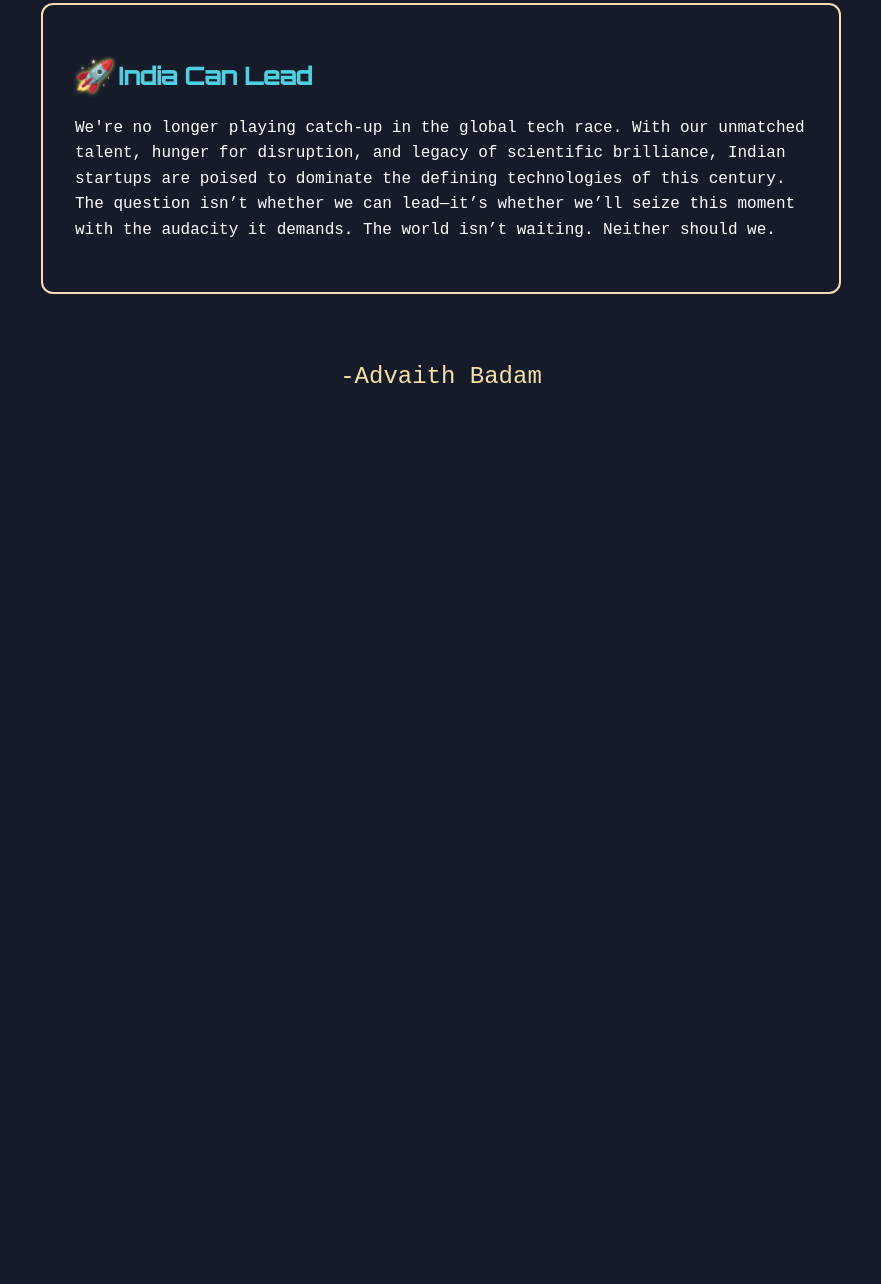
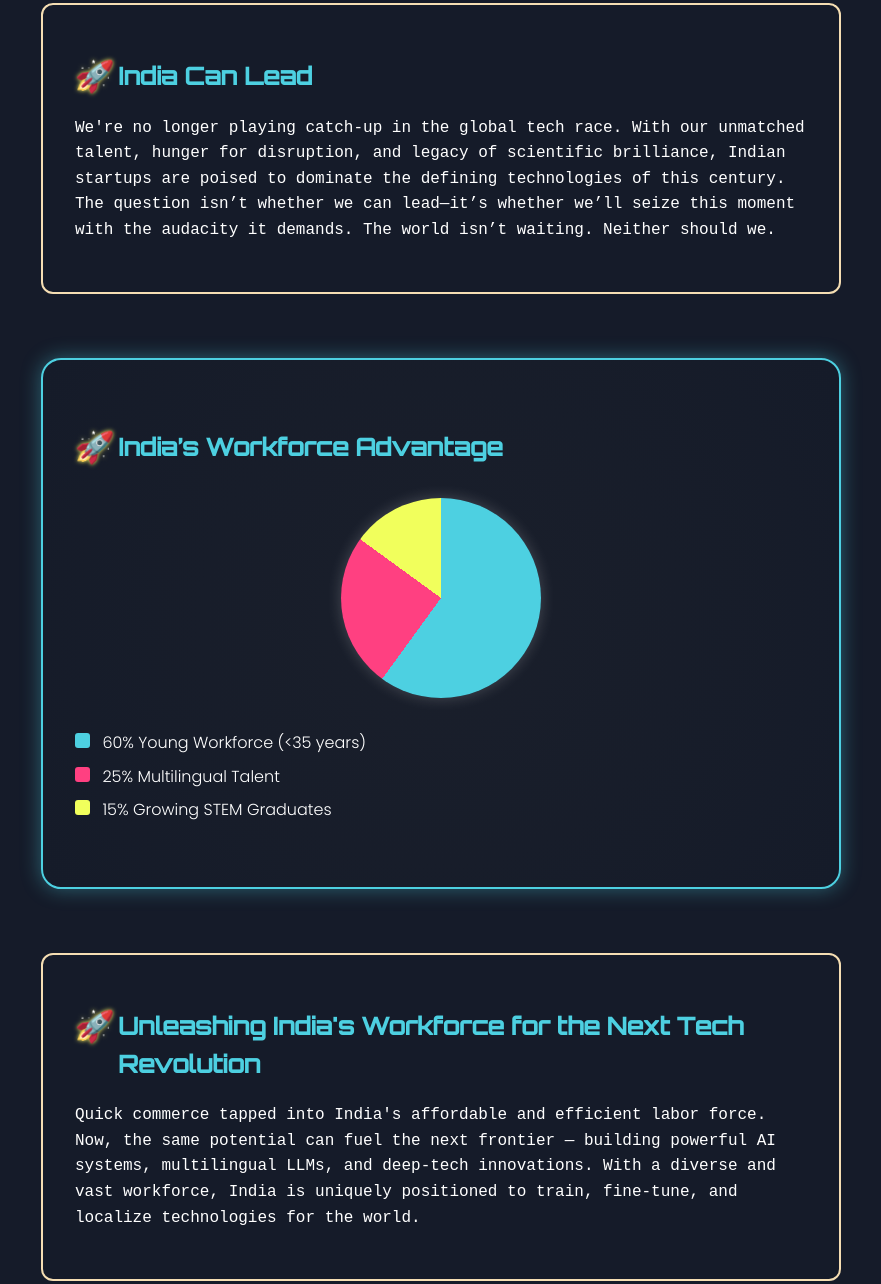
Before and after one commit to AdvaithBadam/openletter, a plain HTML site: page index.html in a window 1280 px wide. Shown: the part 1012-2296 px from the top of the page, without its empty margins (199-1080 px from the left). Before the commit the page ends 1440 px from the top, so only its background shows below. Drawn offline with Linux system fonts and the light colour scheme.

Commit message:
Update index.html

```diff
--- a/index.html
+++ b/index.html
@@ -1,10 +1,12 @@
 <!DOCTYPE html>
 <html lang="en">
+
 <head>
   <meta charset="UTF-8">
   <meta name="viewport" content="width=device-width, initial-scale=1.0">
   <title>Open Letter to Indian Tech Startups</title>
-  <link href="https://fonts.googleapis.com/css2?family=Orbitron:wght@500&family=Poppins:wght@300;600&display=swap" rel="stylesheet">
+  <link href="https://fonts.googleapis.com/css2?family=Orbitron:wght@500&family=Poppins:wght@300;600&display=swap"
+    rel="stylesheet">
   <style>
     body {
       margin: 0;
@@ -25,7 +27,7 @@
       gap: 2rem;
     }
 
-    p{
+    p {
       font-family: "Roboto Mono", monospace;
       font-optical-sizing: auto;
       font-weight: 400;
@@ -56,6 +58,67 @@
       margin-top: 0.5rem;
     }
 
+    .chart-section {
+      text-align: center;
+      margin: 4rem 0;
+    }
+
+    .pie-chart {
+      width: 200px;
+      height: 200px;
+      border-radius: 50%;
+      background: conic-gradient(#4dd0e1 0% 60%,
+          #ff4081 60% 85%,
+          #f1ff5c 85% 100%);
+      margin: 2rem auto;
+      box-shadow: 0 0 15px rgba(255, 255, 255, 0.2);
+    }
+
+    .chart-legend {
+      list-style: none;
+      padding: 0;
+      margin-top: 1rem;
+    }
+
+    .chart-legend li {
+      margin: 0.5rem 0;
+      font-size: 1rem;
+    }
+
+    .legend-color {
+      display: inline-block;
+      width: 15px;
+      height: 15px;
+      margin-right: 8px;
+      border-radius: 3px;
+    }
+
+
+    #workforce-chart {
+      background: radial-gradient(circle, #1a1f2b, #151b29);
+      border: 2px solid #4dd0e1;
+      box-shadow: 0 0 20px rgba(77, 208, 225, 0.4);
+      padding: 3rem 2rem;
+      border-radius: 20px;
+      margin: 4rem 0;
+    }
+
+    #workforce-chart .pie-chart {
+      margin-top: 2rem;
+    }
+
+    #workforce-chart .chart-legend li {
+      color: #ffffff;
+    }
+
+    #workforce-chart:hover {
+      transform: none;
+      box-shadow: 0 0 20px rgba(77, 208, 225, 0.4);
+      background: radial-gradient(circle, #1a1f2b, #151b29);
+      border-color: #4dd0e1;
+    }
+
+
     .content {
       padding: 2rem;
       max-width: 800px;
@@ -70,12 +133,14 @@
       transition: background-color 0.3s;
       border: 2px solid wheat;
     }
+
     .section:hover {
       background-color: #2a2a2a;
-      border-color:#f1ff5c;
+      border-color: #f1ff5c;
       box-shadow: 0 0.5em 0.5em -0.4em #f1ff5c;
       transform: translateY(-0.25em);
     }
+
     .section h2 {
       color: #4dd0e1;
       font-family: 'Orbitron', sans-serif;
@@ -90,18 +155,24 @@
       transform: translateY(-5%);
       font-size: 1.3em;
       filter:
-        drop-shadow(0 0 2px #f1ff5c)
-        hue-rotate(-10deg);
+        drop-shadow(0 0 2px #f1ff5c) hue-rotate(-10deg);
       animation: float 3s ease-in-out infinite;
     }
 
     @keyframes float {
-      0%, 100% { transform: translateY(-5%) rotate(0deg); }
-      50% { transform: translateY(-15%) rotate(5deg); }
+
+      0%,
+      100% {
+        transform: translateY(-5%) rotate(0deg);
+      }
+
+      50% {
+        transform: translateY(-15%) rotate(5deg);
+      }
     }
 
-    #end{
-      color:#F5E1A4;
+    #end {
+      color: #F5E1A4;
       text-align: center;
       margin-top: 4rem;
       font-size: 1.5rem;
@@ -115,13 +186,16 @@
       header {
         flex-direction: column;
       }
+
       header img {
         width: 140px;
         height: 140px;
       }
+
       .header-text h1 {
         font-size: 2rem;
       }
+
       .content {
         padding: 1rem;
       }
@@ -131,27 +205,52 @@
 
 <body>
   <header>
-    <img src="https://images.unsplash.com/photo-1581822261290-991b38693d1b" alt="ISRO Rocket Launch - Symbolizing India's Tech Ambition">
+    <img src="https://images.unsplash.com/photo-1581822261290-991b38693d1b"
+      alt="ISRO Rocket Launch - Symbolizing India's Tech Ambition">
     <div class="header-text">
       <h1>An Open Letter to India's Future Tech Titans</h1>
-      <p>India is looking beyond quick commerce</p>
+      <p>Build for India. Scale for the World.</p>
     </div>
   </header>
 
   <div class="content">
     <section class="section">
       <h2>Look Beyond the Easy Wins</h2>
-      <p>While food delivery apps brought convenience to our doorsteps, India's destiny is to deliver solutions to humanity's greatest challenges. The easy wins of quick commerce were just the warm-up, now we must play in the league of quantum computing, space tech, and AI that transforms industries. The world doesn't need another discount coupon; it needs Indian minds solving problems that matter.</p>
+      <p>While food delivery apps brought convenience to our doorsteps, India's destiny is to deliver solutions to
+        humanity's greatest challenges. The easy wins of quick commerce were just the warm-up, now we must play in the
+        league of quantum computing, space tech, and AI that transforms industries. The world doesn't need another
+        discount coupon; it needs Indian minds solving problems that matter.</p>
     </section>
 
     <section class="section">
       <h2>Fields That Need You</h2>
-      <p>Artificial Intelligence, Robotics, Electric Vehicles, Quantum Computing, Space Exploration, and Semiconductor Development. The future belongs to those who dare to step into these frontiers.</p>
+      <p>Artificial Intelligence, Robotics, Electric Vehicles, Quantum Computing, Space Exploration, and Semiconductor
+        Development. The future belongs to those who dare to step into these frontiers.</p>
     </section>
 
     <section class="section">
       <h2>India Can Lead</h2>
-      <p>We're no longer playing catch-up in the global tech race. With our unmatched talent, hunger for disruption, and legacy of scientific brilliance, Indian startups are poised to dominate the defining technologies of this century. The question isn’t whether we can lead—it’s whether we’ll seize this moment with the audacity it demands. The world isn’t waiting. Neither should we.</p>
+      <p>We're no longer playing catch-up in the global tech race. With our unmatched talent, hunger for disruption, and
+        legacy of scientific brilliance, Indian startups are poised to dominate the defining technologies of this
+        century. The question isn’t whether we can lead—it’s whether we’ll seize this moment with the audacity it
+        demands. The world isn’t waiting. Neither should we.</p>
+    </section>
+
+    <section class="section" id="workforce-chart">
+      <h2>India’s Workforce Advantage</h2>
+      <div class="pie-chart"></div>
+      <ul class="chart-legend">
+        <li><span class="legend-color" style="background: #4dd0e1;"></span> 60% Young Workforce (&lt;35 years)</li>
+        <li><span class="legend-color" style="background: #ff4081;"></span> 25% Multilingual Talent</li>
+        <li><span class="legend-color" style="background: #f1ff5c;"></span> 15% Growing STEM Graduates</li>
+      </ul>
+    </section>
+
+    <section class="section">
+      <h2>Unleashing India's Workforce for the Next Tech Revolution</h2>
+      <p>Quick commerce tapped into India's affordable and efficient labor force. Now, the same potential can fuel the
+        next frontier — building powerful AI systems, multilingual LLMs, and deep-tech innovations. With a diverse and
+        vast workforce, India is uniquely positioned to train, fine-tune, and localize technologies for the world.</p>
     </section>
 
     <div class="cta" id="end">
@@ -159,4 +258,5 @@
     </div>
   </div>
 </body>
+
 </html>
```
